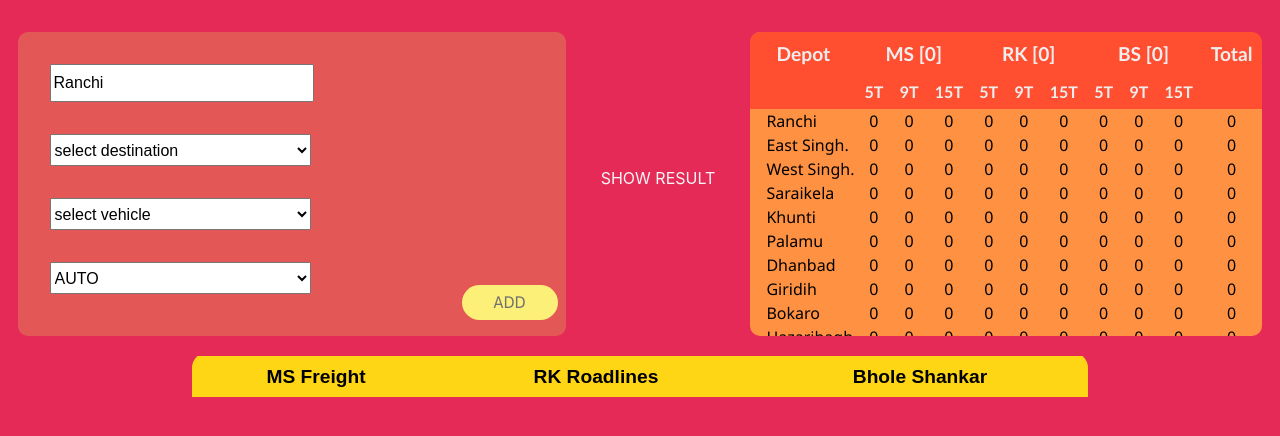
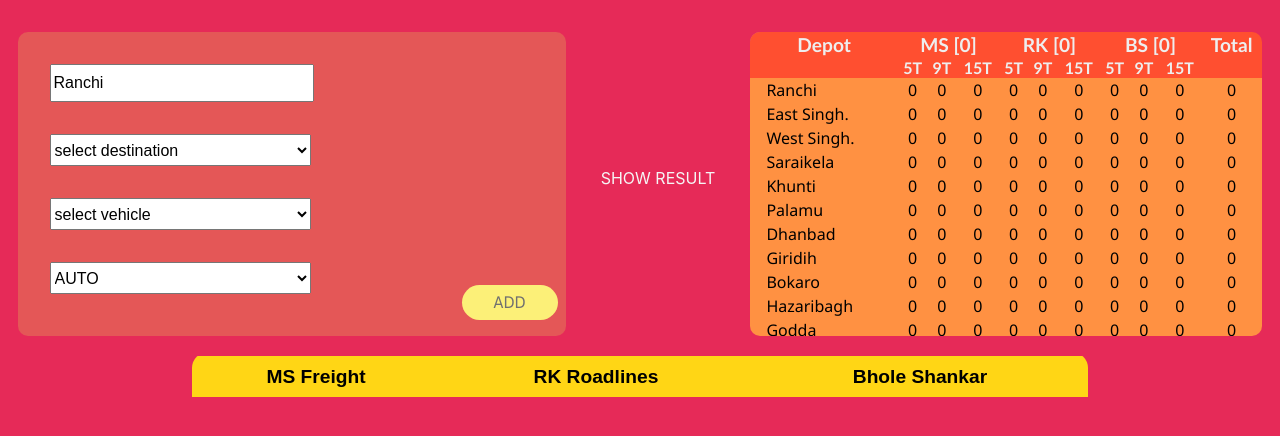
Before and after one commit to chandan00761/permitdistributor, a React (Create React App) app: page / in a window 1280 px wide. Shown: the top 436 px of the page. Built offline with nearby package versions, Linux system fonts and the light colour scheme.

Commit message:
Detailed Report and UI Improvements

```diff
--- a/src/components/summery/Summery.css
+++ b/src/components/summery/Summery.css
@@ -14,12 +14,12 @@
     font-size: 1.2em;
 }
 
-.truckSummary{
-    font-size: 1em;
+.summaryContainer>th{
+    padding: 0.5em;
 }
 
-.summaryContainer>th{
-    padding: 0.5em;
+.truckSummary{
+    font-size: initial;
 }
 
 .tableSummary{
--- a/src/components/summery/Summery.js
+++ b/src/components/summery/Summery.js
@@ -6,13 +6,13 @@
     return (
         <div data-view={props.visible.toString()} result={props.result.toString()} className="container summary">
             <table className="tablePermit tableSummary">
-                <thead>
-                <tr className="summaryContainer">
+                <thead className="summaryContainer">
+                <tr>
                     <th>Depot</th>
                     {props.trasporters.map(transporter =><th colSpan={3} key={transporter[2]}>{transporter[0]} [{transporter[1]}]</th>)}
                     <th>Total</th>
                 </tr>
-                <tr className="summaryContainer truckSummary">
+                <tr className="truckSummary">
                     <th/>
                     <th>5T</th>
                     <th>9T</th>
```
